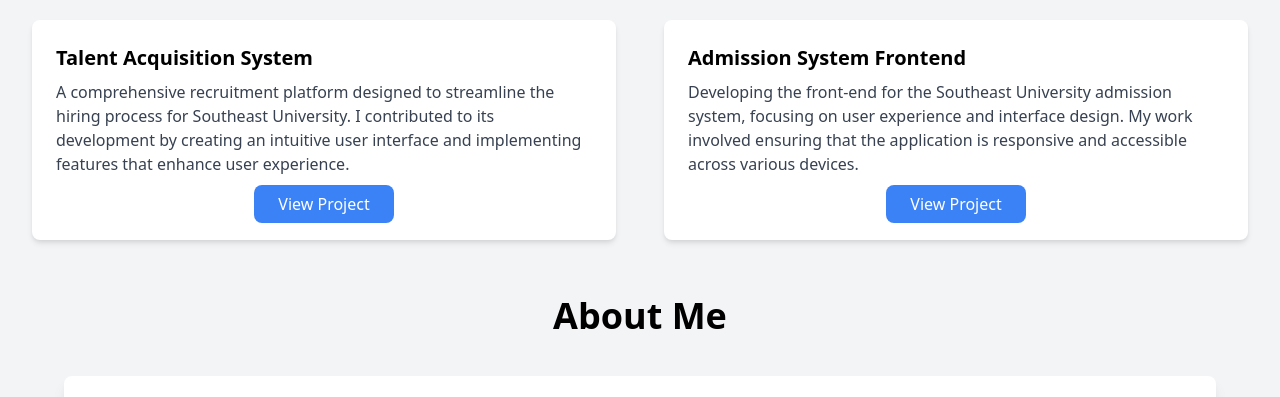
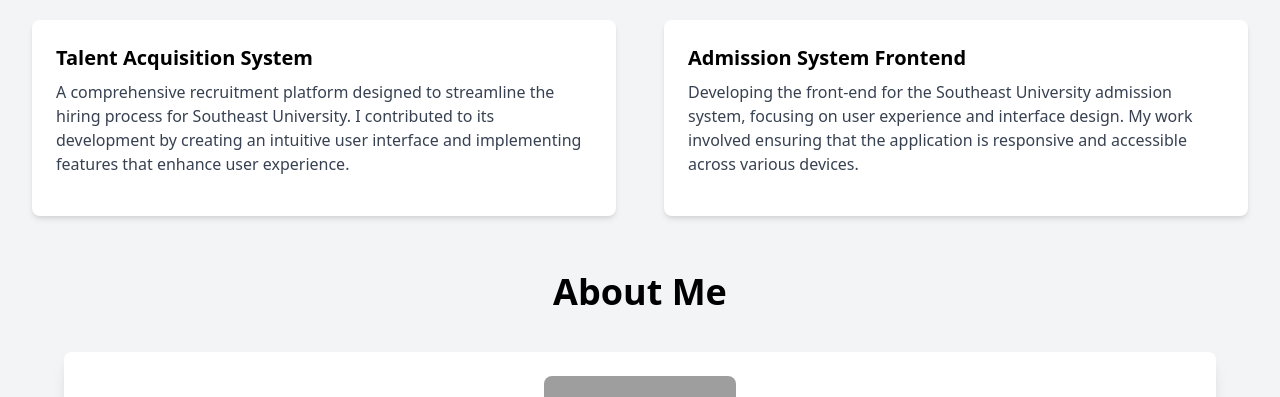
Before and after one commit to Ornab95/Portfolio-Website, a plain HTML site: page IT-Intern.html in a window 1280 px wide. Shown: the part 624-1021 px from the top of the page. Drawn offline with nearby package versions, Linux system fonts and the light colour scheme; grey boxes are pictures that could not be loaded.

Commit message:
remove button on Project

```diff
--- a/IT-Intern.html
+++ b/IT-Intern.html
@@ -73,33 +73,36 @@
 
             <div class="grid grid-cols-1 sm:grid-cols-2 gap-12">
                 <!-- Project 1: Talent Acquisition System -->
+
+                <div>
+                    <a href="talent-acquisition-system.html">
                         <div class="bg-white p-6 rounded-lg shadow-md mb-6">
                             <h3 class="text-xl font-bold mb-2">Talent Acquisition System</h3>
-                    <p class="text-gray-700 mb-4">A comprehensive recruitment platform designed to streamline the hiring
-                        process for Southeast University. I contributed to its development by creating an intuitive user
+                            <p class="text-gray-700 mb-4">A comprehensive recruitment platform designed to streamline
+                                the
+                                hiring
+                                process for Southeast University. I contributed to its development by creating an
+                                intuitive
+                                user
                                 interface and implementing features that enhance user experience.</p>
-                    <div class="text-center">
-                        <a href="talent-acquisition-system.html"
-                            class="bg-blue-500 text-white py-2 px-6 rounded-lg hover:bg-blue-600 transition duration-300">
-                            View Project
+                        </div>
                     </a>
-                    </div>
                 </div>
 
                 <!-- Project 2: Admission System Frontend -->
+                <div>
+                    <a href="SEUAdmissionSystem.html">
                         <div class="bg-white p-6 rounded-lg shadow-md mb-6">
                             <h3 class="text-xl font-bold mb-2">Admission System Frontend</h3>
-                    <p class="text-gray-700 mb-4">Developing the front-end for the Southeast University admission
+                            <p class="text-gray-700 mb-4">Developing the front-end for the Southeast University
+                                admission
                                 system,
-                        focusing on user experience and interface design. My work involved ensuring that the application
+                                focusing on user experience and interface design. My work involved ensuring that the
+                                application
                                 is
                                 responsive and accessible across various devices.</p>
-                    <div class="text-center">
-                        <a href="SEUAdmissionSystem.html"
-                            class="bg-blue-500 text-white py-2 px-6 rounded-lg hover:bg-blue-600 transition duration-300">
-                            View Project
+                        </div>
                     </a>
-                    </div>
                 </div>
             </div>
         </section>
```
Lines whose indentation alone changed are shown as unchanged.
